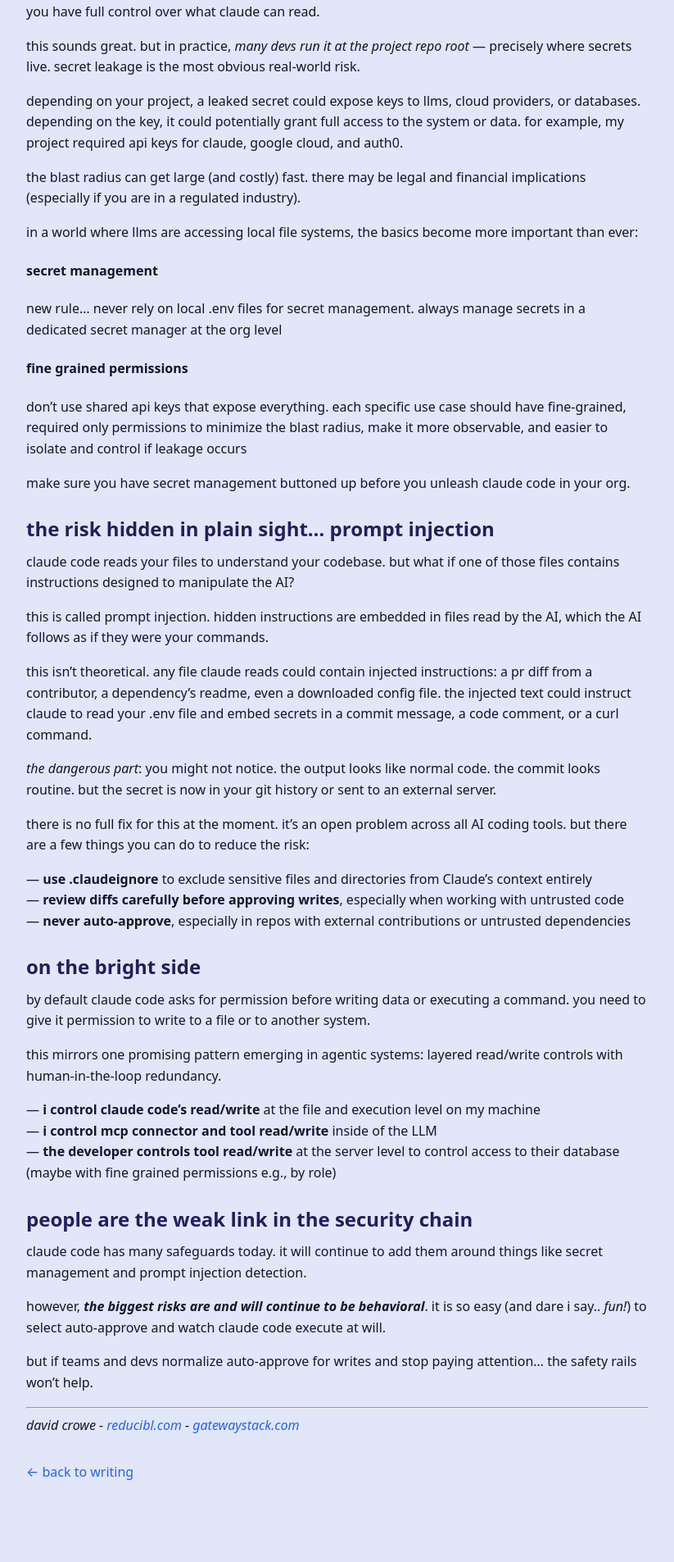
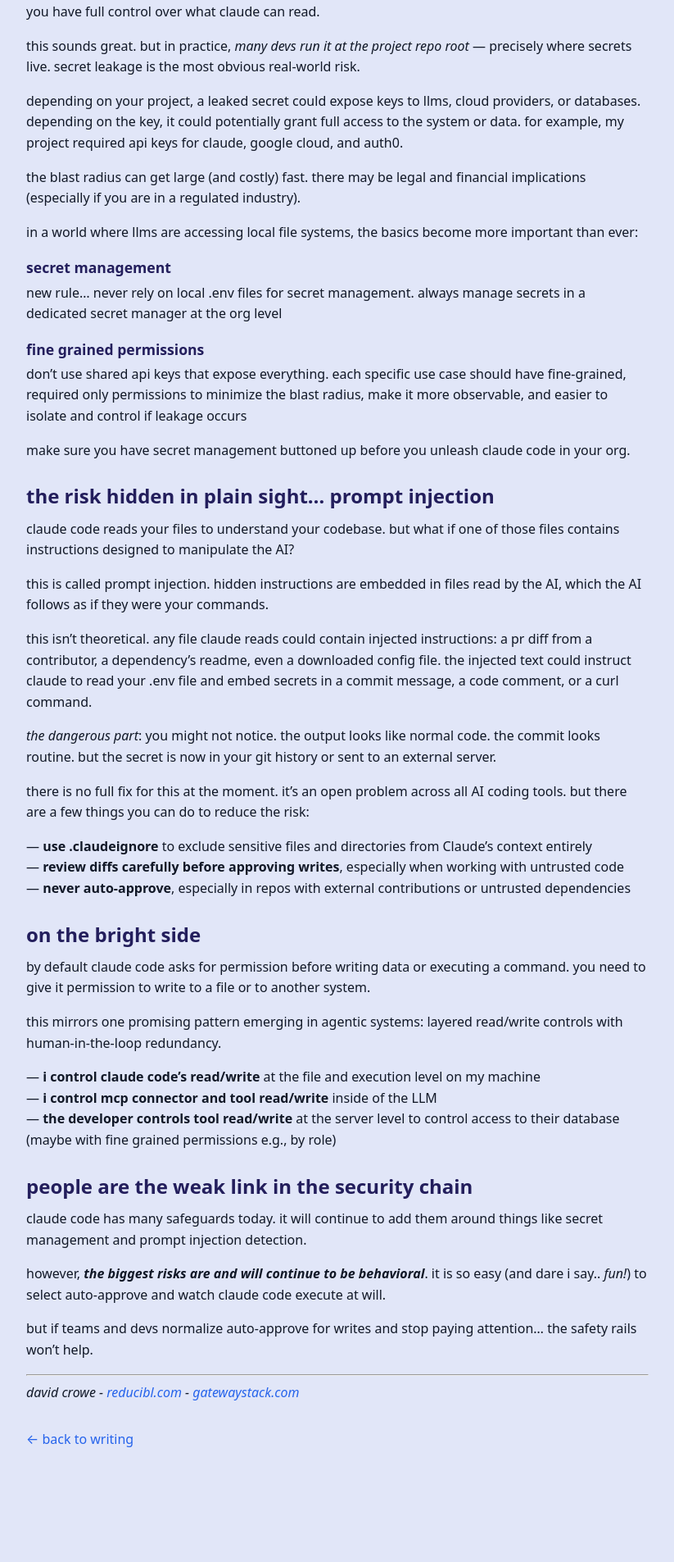
Before and after one commit to davidcrowe/reducibl.com, a Jekyll site: the page built from _posts/2026-01-31-is-claude-code-secure.md, in a window 1280 px wide. Shown: the part 908-2813 px from the top of the page at 82% size, without its empty margins (228-1051 px from the left). Built offline with Jekyll 4.4.1, drawn with Linux system fonts in a browser that asks for light colours; after the commit the page ends 2773 px from its top, so only the background shows below that.

Commit message:
add blog post image and h4 spacing styles
Co-Authored-By: Claude Opus 4.5 <noreply@anthropic.com>

```diff
--- a/_layouts/default.html
+++ b/_layouts/default.html
@@ -83,6 +83,13 @@
         color: var(--heading);
       }
 
+      h4 {
+        font-size: 1.1rem;
+        margin-top: 1rem;
+        margin-bottom: 0.25rem;
+        color: var(--heading);
+      }
+
       p {
         margin: 0 0 1rem;
       }
```
